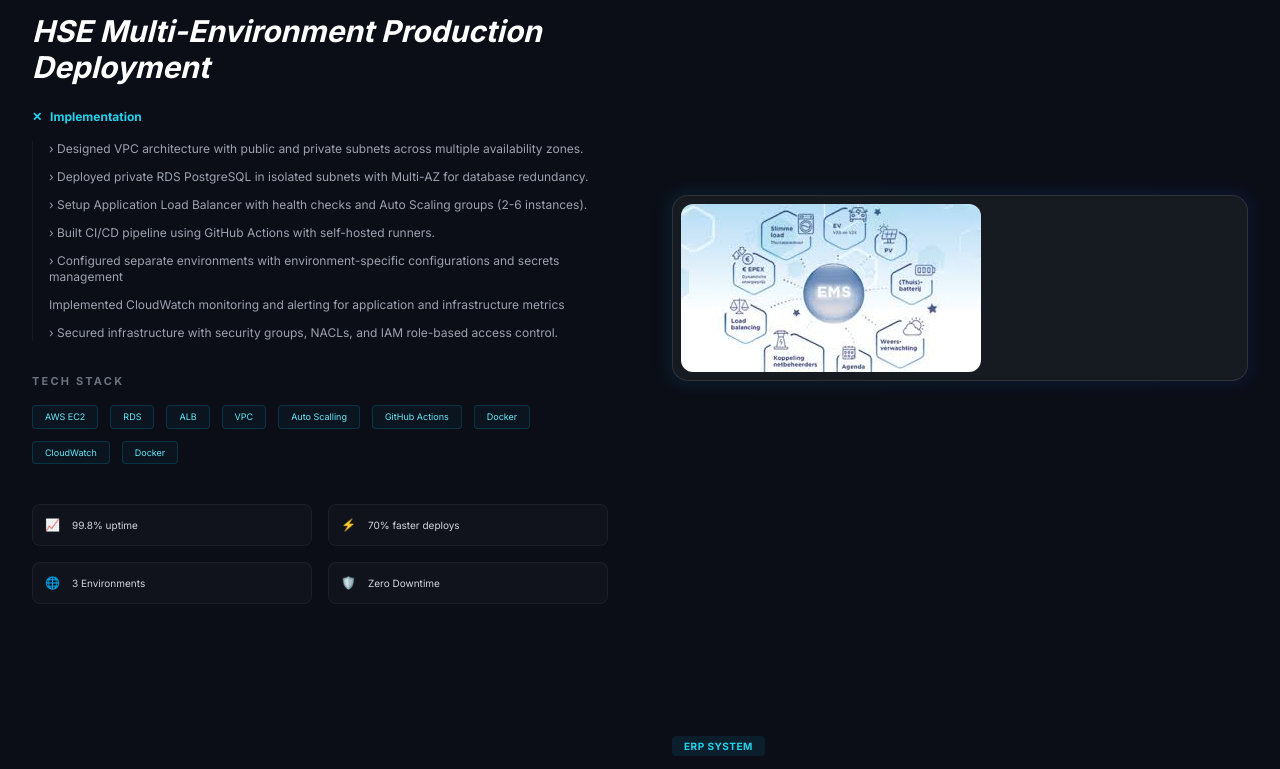
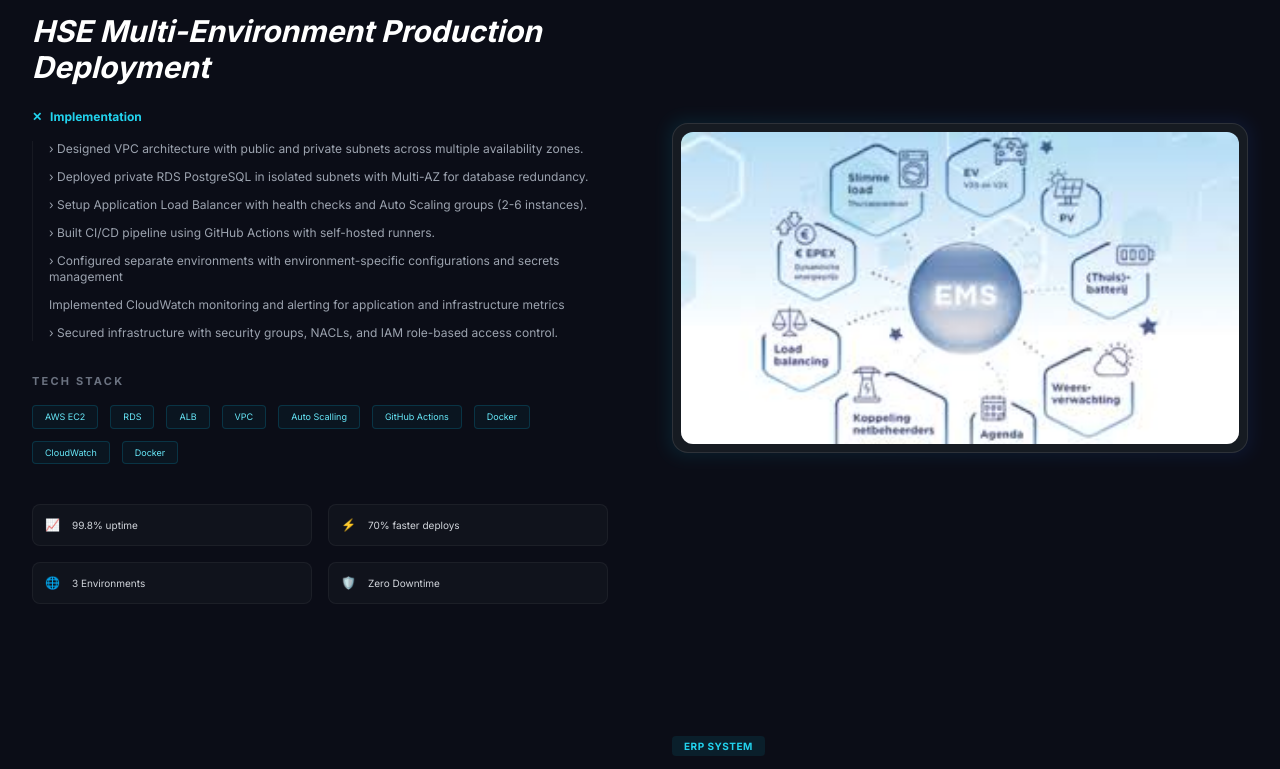
Before and after one commit to Hammad-Yousaf08/portfolio, a plain HTML site: page index.html in a window 1280 px wide. Shown: the part 3121-3890 px from the top of the page. Drawn offline with nearby package versions, Linux system fonts and the light colour scheme.

Commit message:
Update index.html

```diff
--- a/index.html
+++ b/index.html
@@ -357,9 +357,14 @@
                 </div>
                 <div class="relative group">
                     <div class="absolute -inset-1 bg-gradient-to-r from-cyan-500 to-blue-600 rounded-2xl blur opacity-10 group-hover:opacity-25 transition duration-1000"></div>
-                    <div class="relative glass-card p-2 rounded-2xl border border-white/10">
-                        <img src="./images/hse.png" alt="HSE Architecture" class="rounded-xl">
-                    </div>
+
+<div class="relative glass-card p-2 rounded-2xl border border-white/10">
+    <img
+        src="./images/hse.png"
+        alt="HSE Architecture"
+        class="rounded-xl w-full h-full object-cover"
+    >
+</div>
                 </div>
             </div>
 
```
